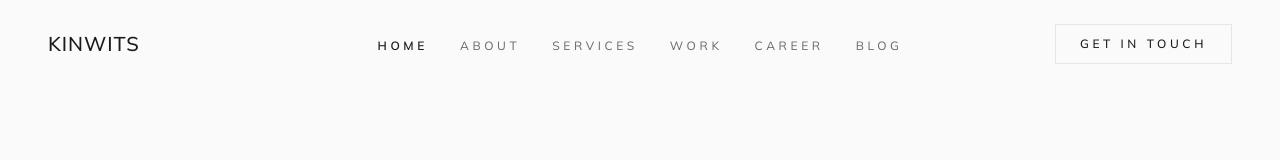
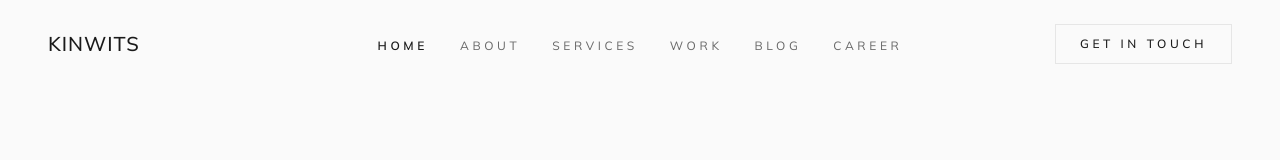
Before and after one commit to kinwitstech/kinwits-template, a React (Vite) app: page /blog in a window 1280 px wide. Shown: the top 160 px of the page. Built offline with nearby package versions, Linux system fonts and the light colour scheme; the HTML template or start-up script is replaced by a standard one.

Commit message:
Reorder and update nav items

```diff
--- a/src/components/Navigation.tsx
+++ b/src/components/Navigation.tsx
@@ -33,7 +33,7 @@ const Navigation = () => {
     };
 
     const observer = new IntersectionObserver(observerCallback, observerOptions);
-    const sections = ['hero', 'about', 'services', 'work', 'contact'];
+    const sections = ['hero', 'about', 'services', 'work', 'blog', 'contact'];
 
     sections.forEach((id) => {
       const element = document.getElementById(id);
@@ -71,8 +71,8 @@ const Navigation = () => {
     { label: 'ABOUT', id: 'about' },
     { label: 'SERVICES', id: 'services' },
     { label: 'WORK', id: 'work' },
+    { label: 'BLOG', id: 'blog' },
     { label: 'CAREER', id: 'career', isPage: true },
-    { label: 'BLOG', id: 'blog', isPage: true },
   ];
 
   return (
--- a/src/components/sections/BlogPreview.tsx
+++ b/src/components/sections/BlogPreview.tsx
@@ -36,7 +36,7 @@ const BlogPreview = () => {
   ];
 
   return (
-    <section className="py-32 md:py-40 bg-background">
+    <section id="blog" className="py-32 md:py-40 bg-background">
       <div className="container mx-auto px-6 lg:px-12">
         <div className="max-w-7xl mx-auto">
           {/* Header */}
```
